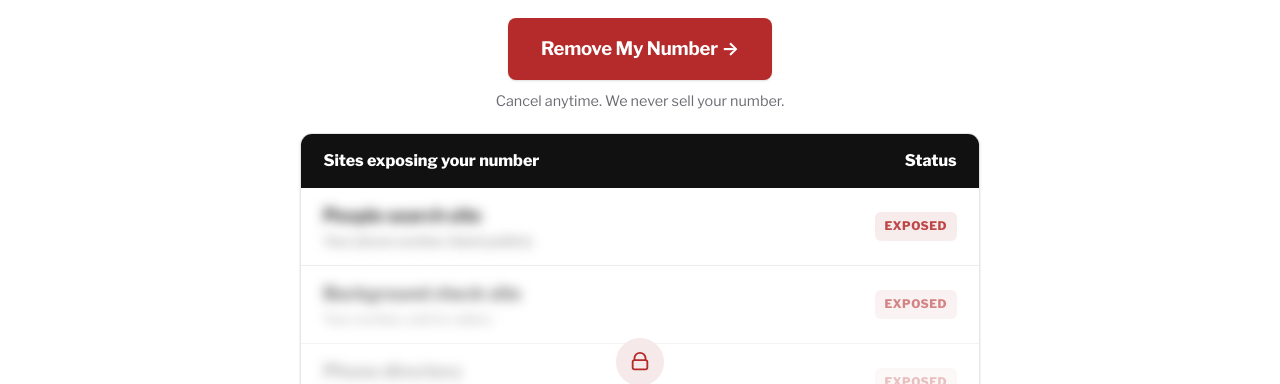
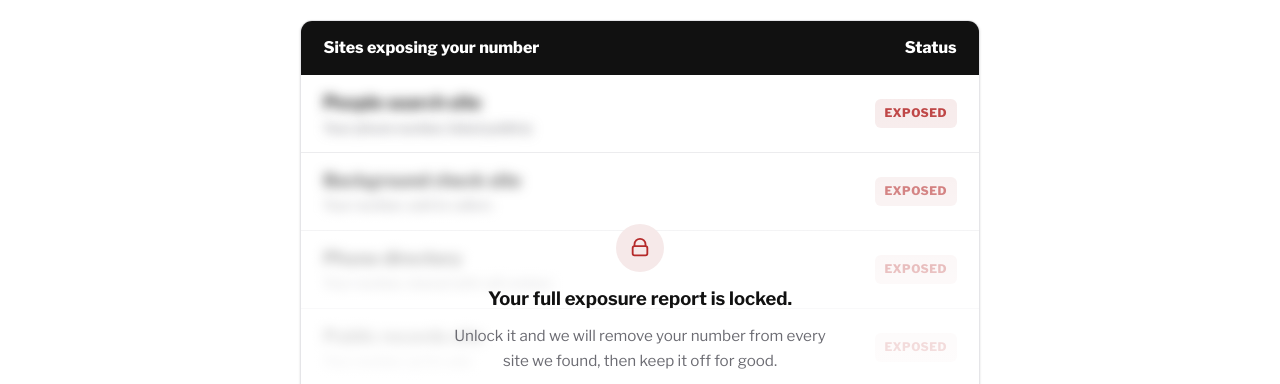
Before and after one commit to branberryjuice/SpamCallStop, a plain HTML site: page scan-results.html in a window 1280 px wide. Shown: the part 367-751 px from the top of the page. Drawn offline with nearby package versions, Linux system fonts and the light colour scheme.

Commit message:
Update scan-results.html

```diff
--- a/scan-results.html
+++ b/scan-results.html
@@ -45,11 +45,9 @@
         <span class="overline">Scan complete</span>
         <h1 class="display" style="margin:.6rem 0 .3rem">Your number was found on<br><span class="accent"><span id="count">0</span> sites</span> selling it.</h1>
         <p class="lead muted" style="max-width:42ch;margin:.6rem auto 0">These are the sites feeding your number to telemarketers and scammers. Here is everywhere it is exposed.</p>
-        <button class="btn btn--accent btn--lg" style="margin-top:1.3rem" onclick="openPaywall()">Remove My Number &rarr;</button>
-        <p class="fine" style="margin-top:.6rem">Cancel anytime. We never sell your number.</p>
       </div>
 
-      <div class="exposed locked" style="margin-top:1.3rem">
+      <div class="exposed locked" style="margin-top:1.4rem">
         <div class="exhead"><span>Sites exposing your number</span><span>Status</span></div>
         <div class="exrow"><div><div class="exsite">People search site</div><div class="exsub">Your phone number, listed publicly</div></div><span class="exbadge">Exposed</span></div>
         <div class="exrow"><div><div class="exsite">Background check site</div><div class="exsub">Your number, sold to callers</div></div><span class="exbadge">Exposed</span></div>
```
